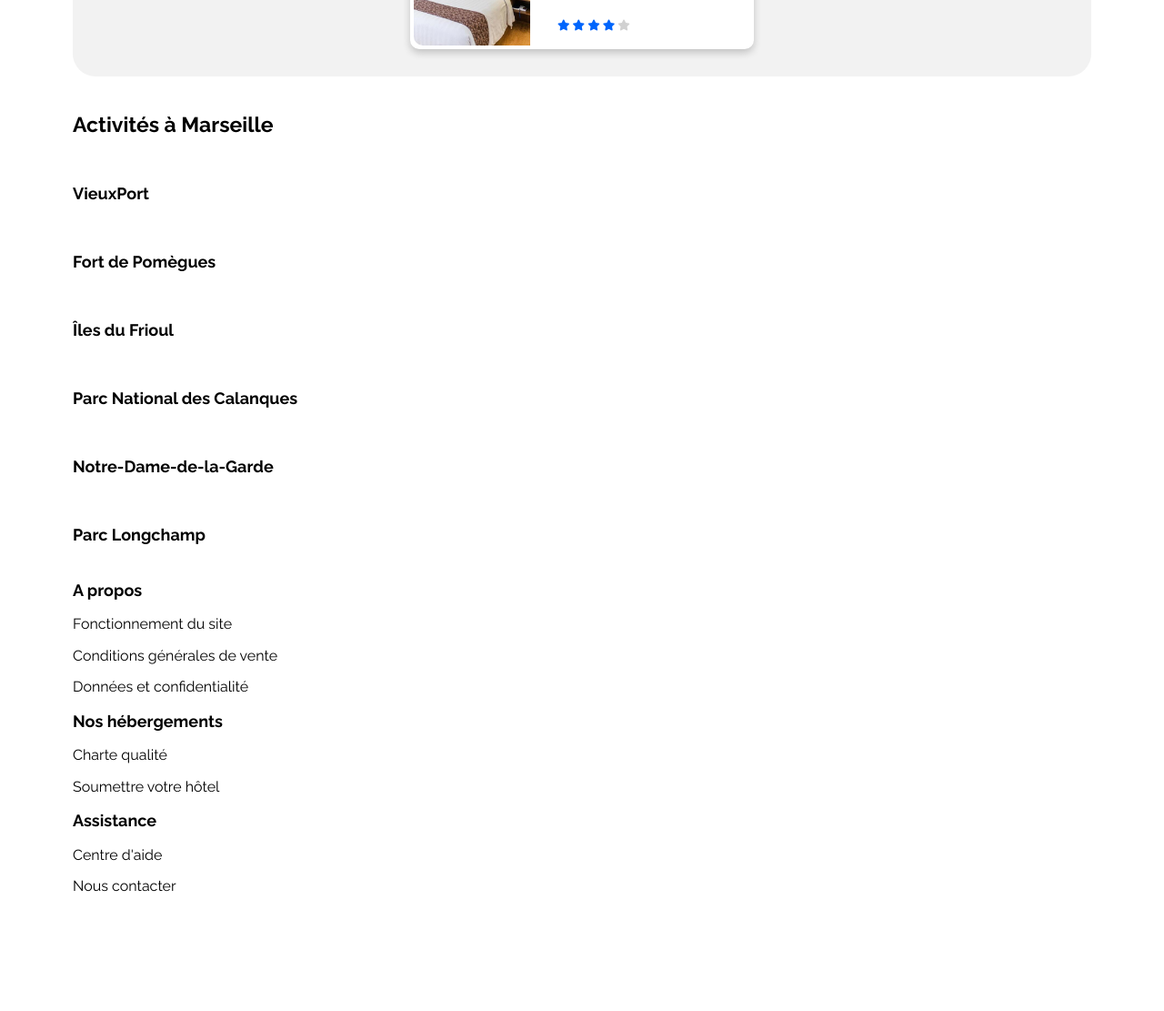
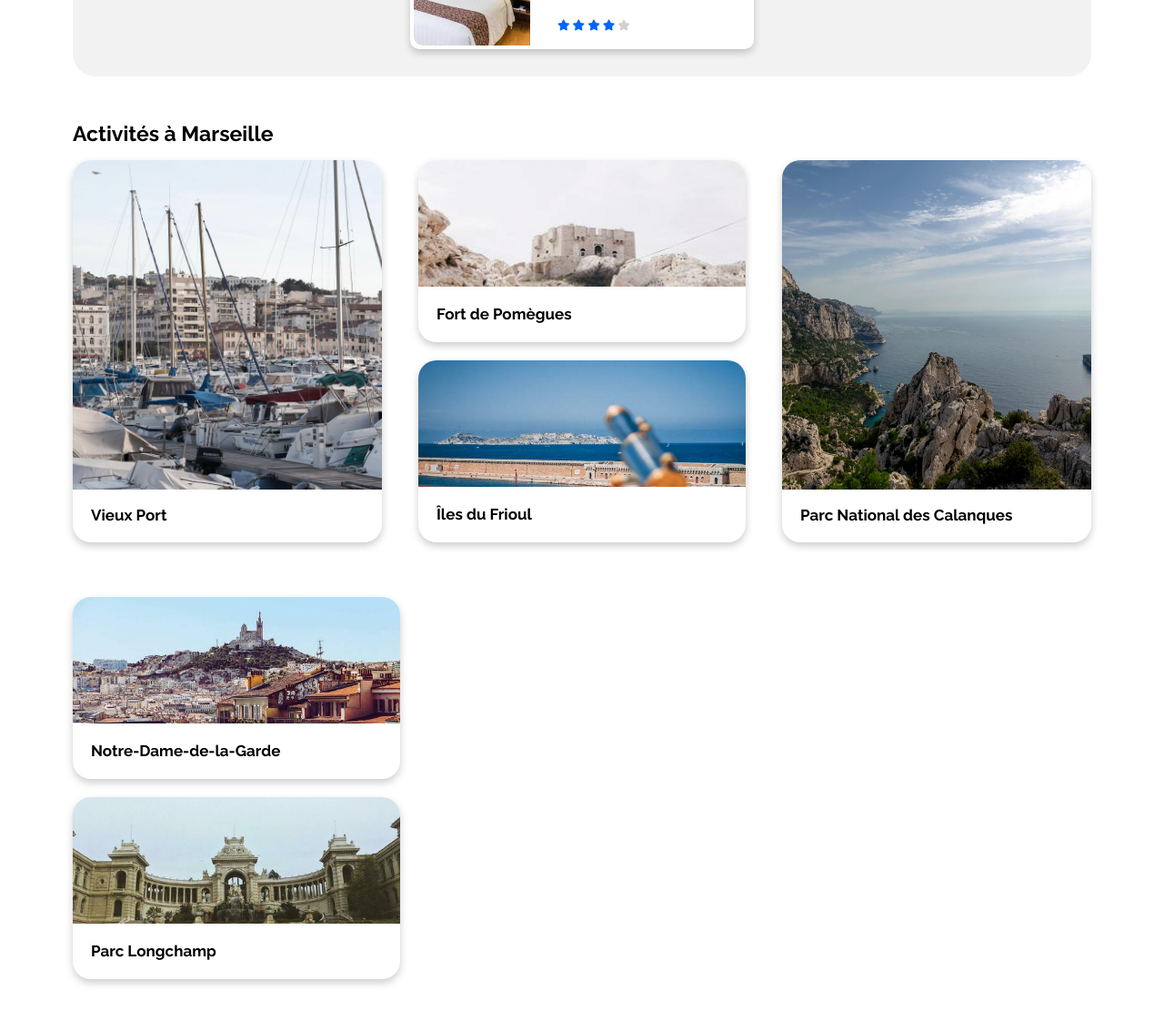
Before and after one commit to enimad/Booki, a plain HTML site: page index.html in a window 1280 px wide. Shown: the part 1461-2572 px from the top of the page at 91% size. Before the commit the page ends 2461 px from the top, so only its background shows below. Drawn offline with Linux system fonts and the light colour scheme.

Commit message:
ajout et finalisation de la version Desktop - Reste à faire quelques adaptations pour la version tablette et mobile

```diff
--- a/css/style.css
+++ b/css/style.css
@@ -216,7 +216,7 @@ form {
 	display: flex;
 	flex-wrap: wrap;
 	gap: 40px;
-	margin-bottom: 40px;
+	margin-bottom: 50px;
 }
 
 .hebergements {
@@ -254,7 +254,7 @@ form {
 .cards1 .card {
 	display: flex;
 	flex-direction: column;
-	width: 270px;
+	width: 250px;
 	height: 200px;
 	margin: 20px;
 	background-color: white;
@@ -263,6 +263,7 @@ form {
 	border-radius: 10px;
 	box-shadow: 0 4px 8px 0 rgba(0,0,0,0.2);
 	transition: 0.3s;
+	flex: 0 0 auto;
 }
 
 .cards1 .card:hover{
@@ -325,6 +326,8 @@ form {
 	border-radius: 10px;
 	box-shadow: 0 4px 8px 0 rgba(0,0,0,0.2);
 	transition: 0.3s;
+	flex: 0 1 auto;
+    min-width: 300px;
 }
 
 .cards2 .card:hover{
@@ -374,6 +377,110 @@ form {
 
 .bottomcontent {
 	margin-bottom: 40px;
+}
+
+#section2 {
+	display: block;
+}
+
+.cards3 {
+	display: flex;
+	flex-wrap: wrap;
+	gap: 40px;
+}
+
+.cards-pack {
+	flex-wrap: wrap;
+}
+
+.cards3 .card {
+	display: flex;
+	flex-direction: column;
+	width: 360px;
+	height: 200px;
+	background-color: white;
+	cursor: pointer;
+	border-radius: 20px;
+	box-shadow: 0 4px 8px 0 rgba(0,0,0,0.2);
+	transition: 0.3s;
+	margin-bottom: 20px;
+	min-width: 12%;
+	flex: 1 0 auto;
+}
+
+.cards3 .top {
+	margin-bottom: 20px;
+}
+
+.cards3 .card:hover{
+	box-shadow: 0 8px 16px 0 rgba(0,0,0,0.2);
+}
+
+.cards3 .card .card-img {
+	height: 100%;
+	position: relative;
+	overflow: hidden;
+	border-top-left-radius: 20px;
+	border-top-right-radius: 20px;
+}
+
+.cards3 .card .card-img img {
+	width: 100%;
+	position: absolute;
+	top: 70%;
+	left: 50%;
+	transform: translate(-50%, -50%);
+}
+
+.cards3 .card-big {
+	display: flex;
+	flex-direction: column;
+	width: 310px;
+	height: 420px;
+	background-color: white;
+	cursor: pointer;
+	border-radius: 20px;
+	box-shadow: 0 4px 8px 0 rgba(0,0,0,0.2);
+	transition: 0.3s;
+	margin-bottom: 20px;
+	min-width: 12%;
+	flex: 1 0 auto;
+}
+
+.cards3 .card-big:hover{
+	box-shadow: 0 8px 16px 0 rgba(0,0,0,0.2);
+}
+
+.cards3 .card-big .card-img-big {
+	height: 300%;
+	position: relative;
+	overflow: hidden;
+	border-top-left-radius: 20px;
+	border-top-right-radius: 20px;
+}
+
+.cards3 .card-big .card-img-big img {
+	width: 200%;
+	position: absolute;
+	top: 50%;
+	left: 50%;
+	transform: translate(-50%, -50%);
+}
+
+.cards3 h3 {
+	height: 20%;
+	font-size: 17px;
+	display: flex;
+	align-items: center;
+	padding-left: 20px;
+}
+
+footer {
+	display: flex;
+	gap: 20%;
+	background-color: #F2F2F2;
+	margin-bottom: 20px;
+	flex-wrap: wrap;
 }
 
 @media all and (min-width: 769px) and (max-width: 992px)
--- a/index.html
+++ b/index.html
@@ -224,29 +224,33 @@
 			<div class="bottomcontent">
 				<h1 id="section2">Activités à Marseille</h1>
 				<div class="cards3">
-					<div href="#">
-						<img src="">
-						<h3>VieuxPort</h3>
+					<div href="#" class="card-big">
+						<div class="card-img-big"><img src="images/activites/2_large/reno-laithienne-QUgJhdY5Fyk-unsplash.jpg" alt="Vieux-Port"></div>
+						<h3>Vieux Port</h3>
 					</div>
-					<div href="#">
-						<img src="">
+					<div class="cards-pack">
+						<div href="#" class="card top">
+							<div class="card-img"><img src="images/activites/4_small/paul-hermann-QFTrLdQIRhI-unsplash.jpg" alt="Fort de Pomègues"></div>
 							<h3>Fort de Pomègues</h3>
 						</div>
-					<div href="#">
-						<img src="">
+						<div href="#" class="card">
+							<div class="card-img"><img src="images/activites/4_small/kevin-hikari-rV_Qd1l-VXg-unsplash.jpg" alt="Îles du Frioul"></div>
 							<h3>Îles du Frioul</h3>
 						</div>
-					<div href="#">
-						<img src="">
+					</div>
+					<div href="#" class="card-big">
+							<div class="card-img-big"><img src="images/activites/2_large/kilyan-sockalingum-NR8-cBCN3aI-unsplash.jpg" alt="Parc National des Calanques"></div>
 							<h3>Parc National des Calanques</h3>
 					</div>
-					<div href="#">
-						<img src="">
+					<div class="cards-pack">
+						<div href="#" class="card top">
+							<div class="card-img"><img src="images/activites/4_small/florian-wehde-xW9e8gdotxI-unsplash.jpg" alt="Notre-Dame-de-la-Garde"></div>
 							<h3>Notre-Dame-de-la-Garde</h3>
 						</div>
-					<div href="#">
-						<img src="">
+						<div href="#" class="card">
+							<div class="card-img"><img src="images/activites/4_small/lena-paulin-wH2-EJoDcV0-unsplash.jpg" alt="Parc Longchamp"></div>
 							<h3>Parc Longchamp</h3>
+						</div>
 					</div>
 				</div>
 			</div>
```
Lines whose indentation alone changed are shown as unchanged.
